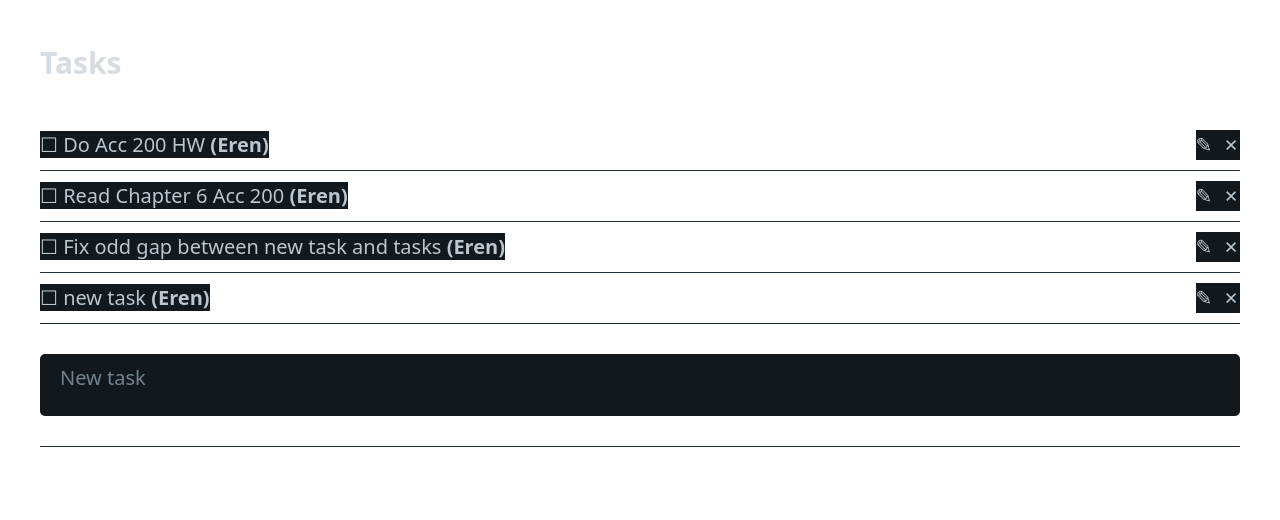
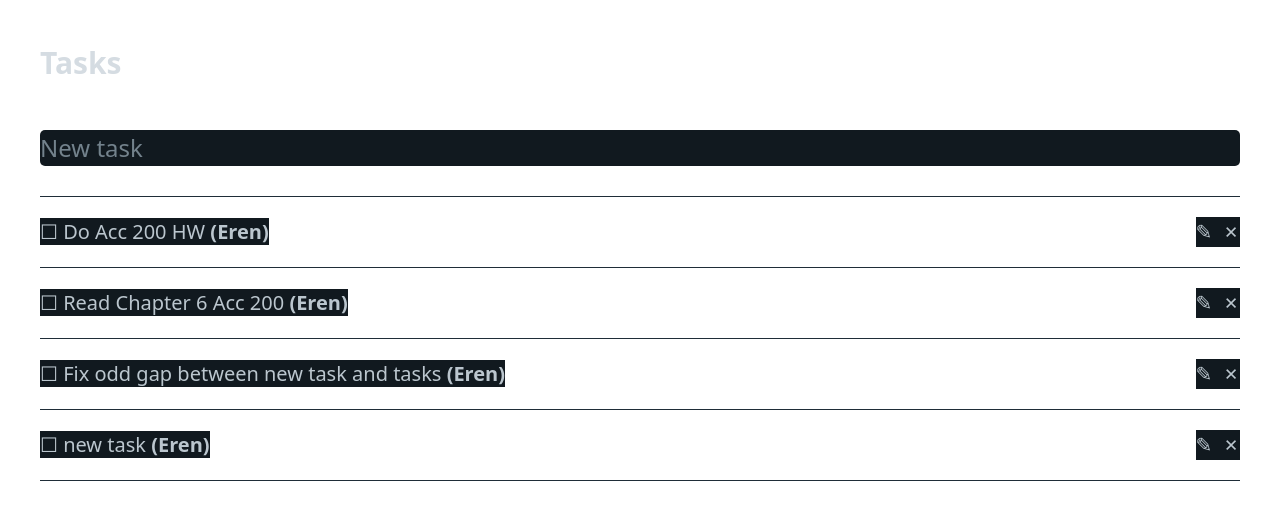
Before and after one commit to Ereneri/OurToDos, a Django app: page / in a window 1280 px wide. Shown: the part 70-590 px from the top of the page. Run offline with Django 4.2, Linux system fonts and the light colour scheme; data comes from the database, SQL or seed files in the repository; both versions use the stored data as it was after the commit.

Commit message:
added JS edit form change

```diff
--- a/ourtodos/ourtodos/accounts/templates/accounts/index.html
+++ b/ourtodos/ourtodos/accounts/templates/accounts/index.html
@@ -8,11 +8,21 @@
         </div>
     {% endfor %}
     <h3><strong>Tasks</strong></h3>
-        <table>
+    <table>
+            <tr>
+                <div class="form-wrapper">
+                    <form action="{% url 'createNewTask' %}" method="POST">
+                        {% csrf_token %}
+                        <input autocomplete="off" style="font-size: 24px; height: auto; padding: 0;" name="task" type="text" placeholder="New task"/>
+                        <input style="padding: 0px;" type="submit" hidden />
+                    </form>
+                    <hr>
+                </div>
+            </tr>
             {% for task in tasks %}
             <tr>
                 <a href="{% url 'completeTask' task.id %}" style="text-decoration: none;" data-theme="dark">
-                    <div class="form-check">
+                    <div class="task-wrapper" id="{{ task.id }}.taskDiv" style="padding-top: .5em; padding-bottom: .5em;">
                         {% if task.complete %}
                         <div style="text-decoration: line-through; margin: 0px;
                         padding: 0px;" data-theme="light">
@@ -41,16 +51,6 @@
             {% empty %}
             <h3>No tasks</h3>
             {% endfor %}
-            <tr>
-                <div class="form-wrapper">
-                    <form action="{% url 'createNewTask' %}" method="POST">
-                        {% csrf_token %}
-                        <input autocomplete="off" style="padding-top: 0px;" id="task" name="task" type="text" placeholder="New task"/>
-                        <input type="submit" hidden />
-                    </form>
-                    <hr>
-                </div>
-            </tr>
     </table>
 </div>
 
@@ -81,7 +81,15 @@
                 fetch(url)
                     .then(response => response.json())
                     .then(data => {
-                        console.log(data)
+                        var form = `
+                        <div class="task-wrapper" id="${data.id}.task.Div" style="padding-top: .75em; padding-bottom: 0em;">
+                            <form method="POST">
+                                {% csrf_token %}
+                                <input autocomplete="off" style="height: auto; padding: 0; margin:0" id="editField" name="task" type="text" value="${data.task}"/>
+                                <input style="padding: 0px;" type="submit"/>
+                            </form>
+                        </div>`
+                        document.getElementById(`${data.id}.taskDiv`).outerHTML = form;
                     });
             }
         }
```
Also changed, not shown: ourtodos/ourtodos/db.sqlite3.
